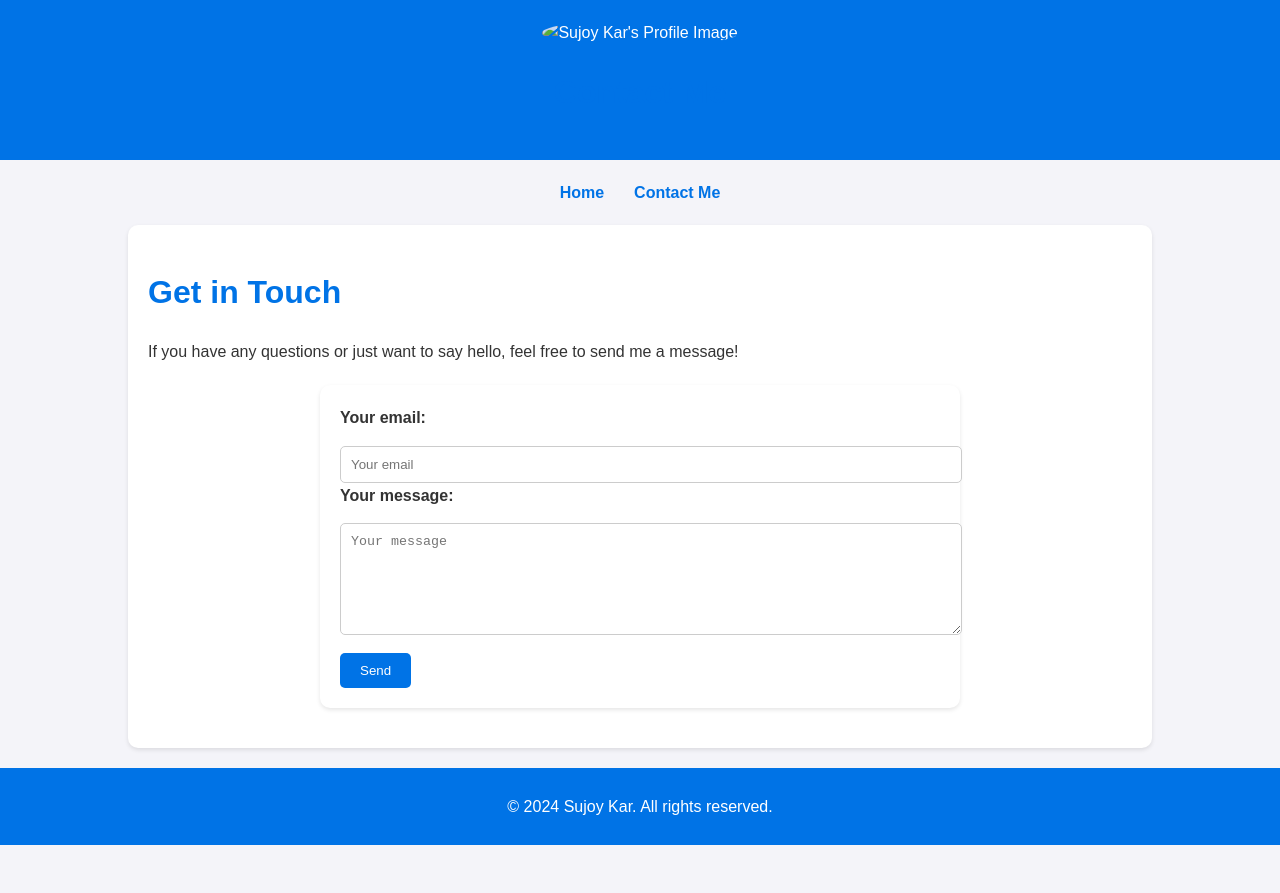
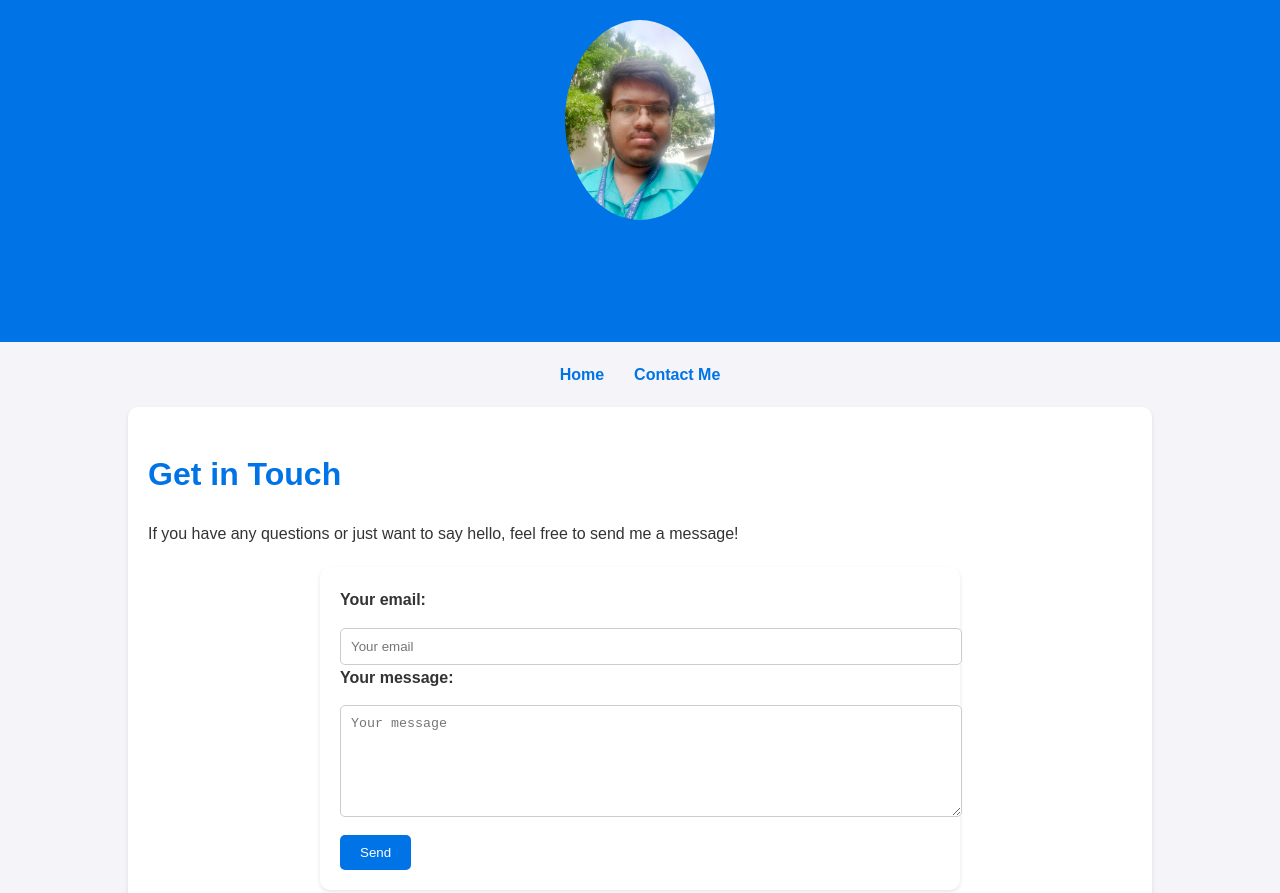
Before and after one commit to GigaVolt3/profile, a plain HTML site: page contact.html in a window 1280 px wide. Shown: the top 893 px of the page. Before the commit the page ends 845 px from the top, so only its background shows below. Drawn offline with Linux system fonts and the light colour scheme.

Commit message:
contact.html

```diff
--- a/contact.html
+++ b/contact.html
@@ -92,7 +92,7 @@
 </head>
 <body>
     <header>
-        <img src="IMG_20241128_144458_550.jpg" alt="Sujoy Kar's Profile Image">
+        <img src="IMG_20241129_111038_807.jpg" alt="Sujoy Kar's Profile Image">
         <h1>Contact Me</h1>
     </header>
 
```
